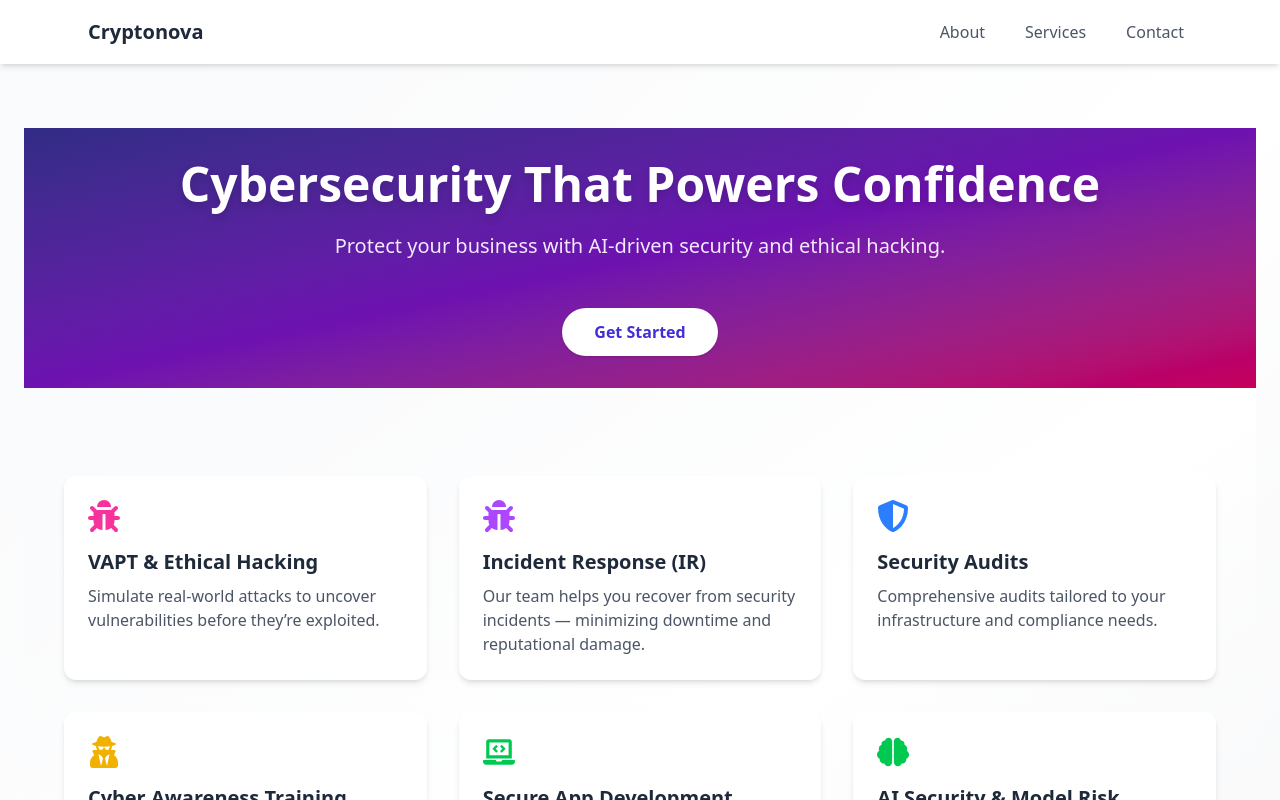
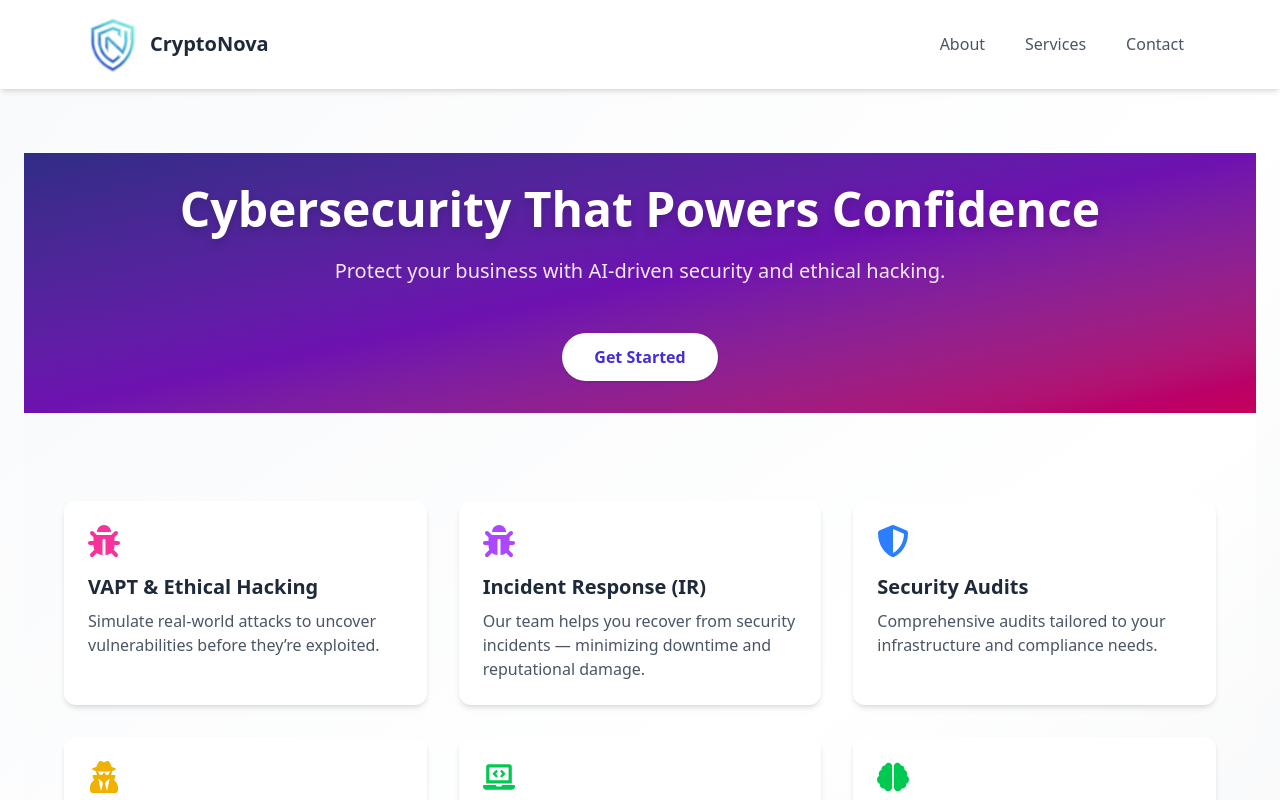
Before and after one commit to bnanupam/crytonova, a Next.js app: page / in a window 1280 px wide. Shown: the top 800 px of the page. Built offline with nearby package versions, Linux system fonts and the light colour scheme.

Commit message:
add crypto nova logo icon

```diff
--- a/src/components/Header.tsx
+++ b/src/components/Header.tsx
@@ -2,6 +2,8 @@
 import Link from "next/link";
 import MobileDrawer from "./MobileDrawer";
 import { usePathname } from "next/navigation";
+import Image from "next/image";
+import logo from '../../public/CryptoNovaLogo.png';
 
 export default function Header() {
   const pathname = usePathname();
@@ -25,7 +27,10 @@ if (pathname !== "/") {
   return (
     <header className="sticky top-0 z-50 bg-white shadow-md">
        <div className="max-w-6xl mx-auto px-6 py-4 flex items-center justify-between">
-        <h1 className="text-xl font-bold text-gray-800">Cryptonova</h1>
+        <div className="flex items-center space-x-3">
+        <Image src={logo} alt="Cryptonova Logo" width={50} height={50} />
+        <h1 className="text-xl font-bold text-gray-800">CryptoNova</h1>
+        </div>
         <nav className="hidden sm:flex space-x-6">
             {navLinks.map(({ href, label }) => (
      <Link key={href} href={href} className={linkClass(href)}>
```
Also changed, not shown: public/CryptoNovaLogo.png (added).
